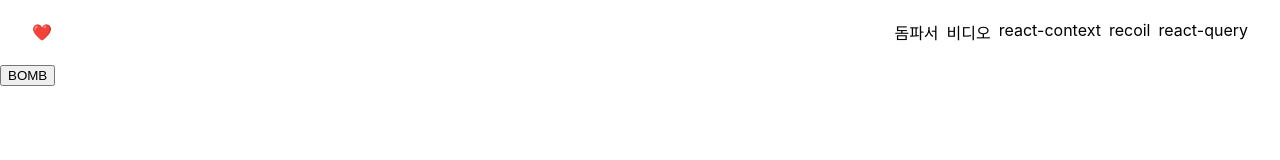
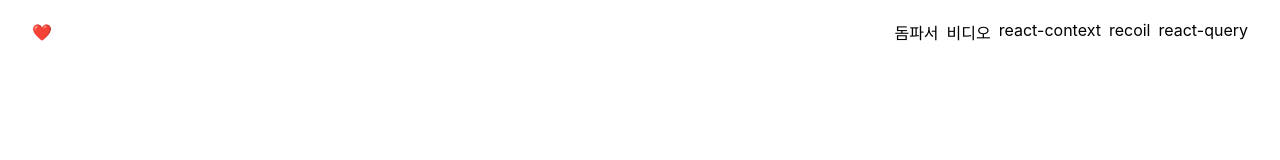
Before and after one commit to LeeKangHyun/learn-next-berry, a Next.js app: page /vanilla/dom-parser in a window 1280 px wide. Shown: the top 160 px of the page. Built offline with nearby package versions, Linux system fonts and the light colour scheme.

Commit message:
add eslint plugin import

```diff
--- a/package.json
+++ b/package.json
@@ -9,6 +9,7 @@
     "test": "jest"
   },
   "dependencies": {
+    "@emotion/react": "^11.7.0",
     "@testing-library/dom": "^8.11.1",
     "@testing-library/jest-dom": "^5.15.1",
     "@testing-library/react": "^12.1.2",
@@ -20,6 +21,7 @@
     "axios": "^0.24.0",
     "eslint": "7",
     "eslint-config-next": "12.0.4",
+    "eslint-plugin-import": "^2.25.3",
     "identity-obj-proxy": "^3.0.0",
     "jest": "^27.4.2",
     "jest-watch-typeahead": "^1.0.0",
--- a/pages/vanilla/dom-parser.tsx
+++ b/pages/vanilla/dom-parser.tsx
@@ -1,17 +1,11 @@
+/** @jsxRuntime classic */
+/** @jsx jsx */
+import type { NextApiResponse } from 'next';
 import Head from 'next/head';
-import { Layout, ErrorBoundary } from 'components';
 
-function Cccc() {
-  function onClickBomb() {
-    throw new Error('!!!!!!!!!!!1');
-  }
+import { Layout } from 'components';
 
-  return (
-    <button onClick={onClickBomb}>
-      BOMB
-    </button>
-  );
-}
+import { jsx, css } from '@emotion/react';
 
 function DomParser() {
   return (
@@ -19,9 +13,7 @@ function DomParser() {
       <Head>
         <title>Vanilla -&gt; dom-parser</title>
       </Head>
-      <ErrorBoundary>
-        <Cccc />
-      </ErrorBoundary>
+
     </Layout>
   );
 }
```
Also changed, not shown: pages/_error.tsx (added, +22 -0 lines), pages/vanilla/video.tsx (+11 -0 lines), .eslintrc.json, .pnp.cjs, 2 other files (tests, documents, lock files or other folders).
